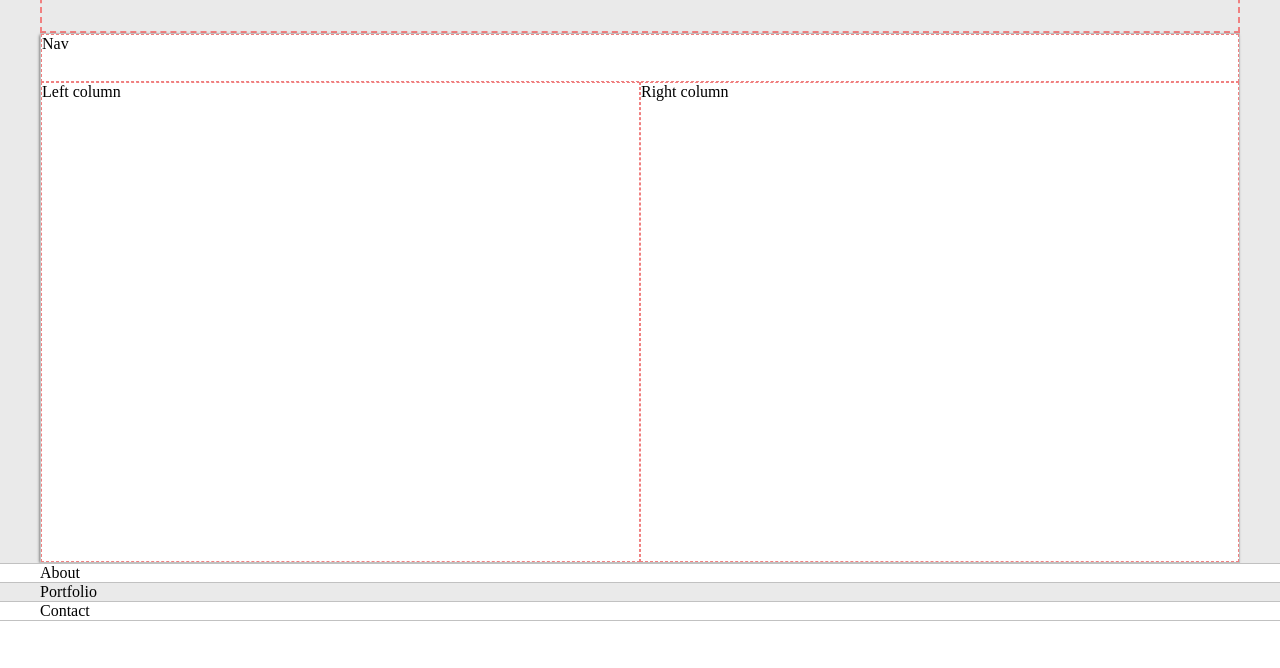
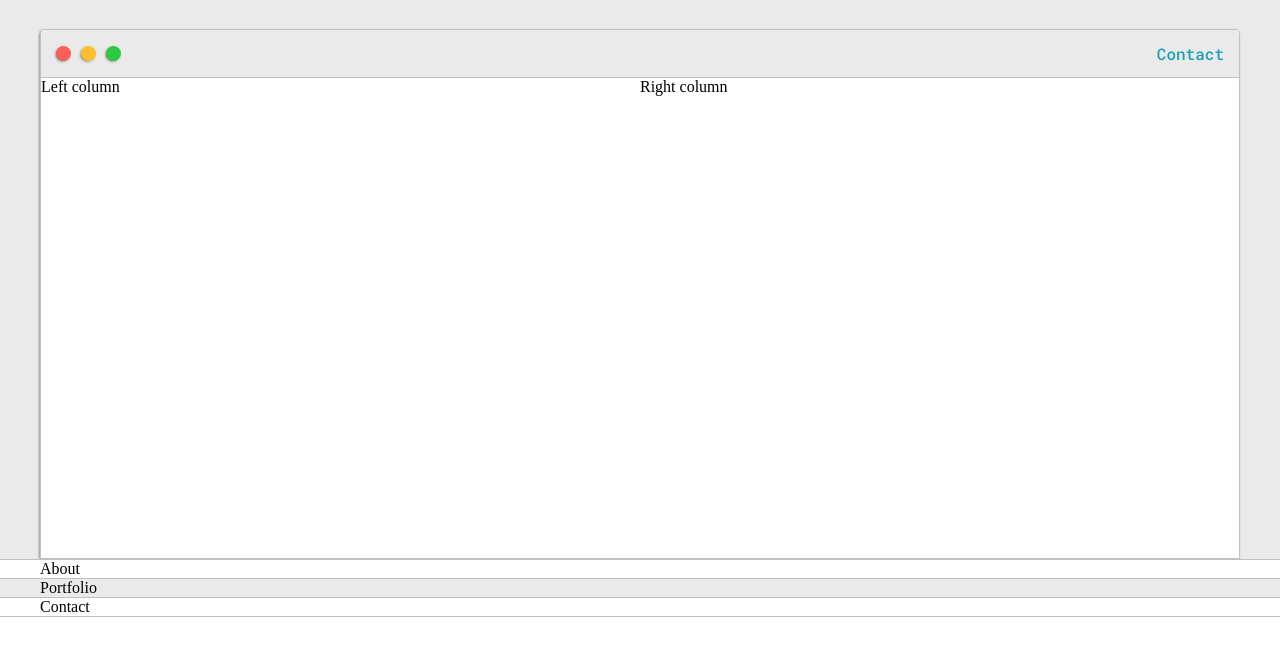
Before and after one commit to EwaBittner/Portfolio-proj.1, a plain HTML site: page mywebsite/index.html in a window 1280 px wide. Shown: the part 132-800 px from the top of the page. Drawn offline with Linux system fonts and the light colour scheme.

Commit message:
Style added to navigation section

```diff
--- a/mywebsite/index.html
+++ b/mywebsite/index.html
@@ -34,7 +34,16 @@
         <div class="intro-wrapper">
 
           <div class="nav-wrapper">
-            Nav
+            <div class="dots-wrapper">
+              <div id="dot-1" class="browser-dot"></div>
+              <div id="dot-2" class="browser-dot"></div>
+              <div id="dot-3" class="browser-dot"></div>
+            </div>
+
+            <ul id="navigation">
+              <li><a href="#">Contact</a></li>
+            </ul>
+
           </div>
           <div class="left-column">
             Left column
--- a/mywebsite/style.css
+++ b/mywebsite/style.css
@@ -61,13 +61,13 @@ h6 { font-size: 16px; }
     display: grid;
     text-align: center;
     align-content: center;
-    border: 2px dashed lightcoral;
     min-height: 10em;
 }
 
 .intro-wrapper {
     background-color: var(--secondaryColor);
     border: 1px solid var(--borderColor );
+    border-radius: 5px 5px 0 0;
 
     -webkit-box-shadow: -1px 1px 3px -1px rgba(0,0,0,0.75);
 	-moz-box-shadow: -1px 1px 3px -1px rgba(0,0,0,0.75);
@@ -83,18 +83,61 @@ h6 { font-size: 16px; }
 }
 
 .nav-wrapper {
+    border-radius: 5px 5px 0 0;
     grid-area: nav-wrapper;
-    border: 1px dashed lightcoral;
+    border-bottom: 1px solid var(--borderColor);
+    display: flex;
+    justify-content: space-between;
+    align-items: center;
+    background-color: var(--mainColor);
+}
+
+#navigation {
+    margin: 0;
+    padding: 10px;
+}
+
+#navigation li {
+    display: inline-block;
+    margin-right: 5px;
+    margin-left: 5px;
+}
+
+.dots-wrapper {
+    display: flex;
+    padding: 10px;
+}
+
+#dot-1 {
+    background-color: #fc6058;
+}
+
+#dot-2 {
+    background-color: #fec02f;
+}
+
+#dot-3 {
+    background-color: #2aca3e;
+}
+
+.browser-dot {
+    background-color: black;
+    height: 15px;
+    width: 15px;
+    border-radius: 50%;
+    margin: 5px;
+
+    -webkit-box-shadow: -1px 1px 3px -1px rgba(0,0,0,0.75);
+    -moz-box-shadow: -1px 1px 3px -1px rgba(0,0,0,0.75);
+    box-shadow: -1px 1px 3px -1px rgba(0,0,0,0.75);
 }
 
 .left-column {
     grid-area: left-column;
-    border: 1px dashed lightcoral;
 }
 
 .right-column {
     grid-area: right-column;
-    border: 1px dashed lightcoral;
 }
 
 @media screen and (max-width: 1200px) {
```
